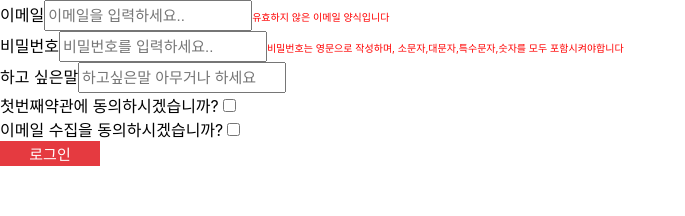
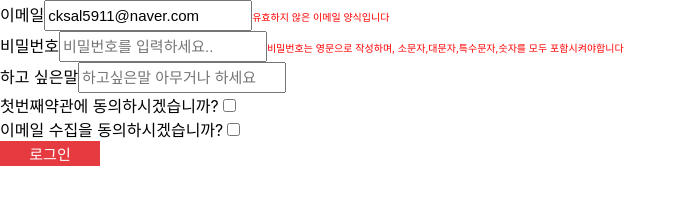
Before and after one commit to yonichaninini/formlib, a React (Create React App) app: page / in a window 1280 px wide. Shown: the top 216 px of the page, without its empty margins (0-685 px from the left). Built offline with nearby package versions, Linux system fonts and the light colour scheme.

Commit message:
데이터 흐름

```diff
--- a/src/App.js
+++ b/src/App.js
@@ -1,65 +1,14 @@
-import React from "react";
+import React, { useState } from "react";
 import "./App.css";
-
-import TextField from "./components/input/TextField";
-import Form from "./components/form/Form";
-import Button from "./components/button/Button";
-import CheckBox from "./components/checkbox/CheckBox";
-import Label from "./components/label/Label";
+import Parents from "./component/Parents";
 
 function App() {
-  const myValidation = /^(?=.*?[A-Z])(?=.*?[a-z])(?=.*?[0-9])(?=.*?[#?!@$%^&*-]).{8,}$/;
-
+  const [formData, setFormData] = useState({ id: "cksal5911@naver.com" });
   const onSubmit = data => {
-    console.log(data);
+    setFormData(data);
   };
-  return (
-    <div className="App">
-      <Form onSubmit={onSubmit}>
-        <div>
-          <Label htmlFor="email">이메일</Label>
-          <TextField
-            placeholder="이메일을 입력하세요.."
-            name="email"
-            type="email"
-            validation="email"
-            required={true}
-            notValidMsg="유효하지 않은 이메일 양식입니다"
-          />
-        </div>
-        <div>
-          <Label>비밀번호</Label>
-          <TextField
-            placeholder="비밀번호를 입력하세요.."
-            name="password"
-            type="password"
-            myValidation={myValidation}
-            required={true}
-            notValidMsg="비밀번호는 영문으로 작성하며, 소문자,대문자,특수문자,숫자를 모두 포함시켜야합니다"
-          />
-        </div>
-        <div>
-          <Label>하고 싶은말</Label>
-          <TextField
-            placeholder="하고싶은말 아무거나 하세요"
-            name="say"
-            type="text"
-          />
-        </div>
-        <div>
-          <Label initialValue={true}>첫번째약관에 동의하시겠습니까?</Label>
-          <CheckBox name="1" />
-        </div>
-        <div>
-          <Label>이메일 수집을 동의하시겠습니까?</Label>
-          <CheckBox name="2" />
-        </div>
-        <div>
-          <Button innerText="로그인" />
-        </div>
-      </Form>
-    </div>
-  );
+  console.log(formData);
+  return <Parents initialData={formData} onSubmit={onSubmit} />;
 }
 
 export default App;
--- /dev/null
+++ b/src/component/Chilren.js
@@ -0,0 +1,61 @@
+import React from "react";
+
+import TextField from "../form_components/input/TextField";
+import Form from "../form_components/form/Form";
+import Button from "../form_components/button/Button";
+import CheckBox from "../form_components/checkbox/CheckBox";
+import Label from "../form_components/label/Label";
+
+const Chilren = ({ initialData, onSubmit }) => {
+  const myValidation = /^(?=.*?[A-Z])(?=.*?[a-z])(?=.*?[0-9])(?=.*?[#?!@$%^&*-]).{8,}$/;
+  return (
+    <div className="App">
+      <Form onSubmit={onSubmit}>
+        <div>
+          <Label htmlFor="email">이메일</Label>
+          <TextField
+            placeholder="이메일을 입력하세요.."
+            name="email"
+            type="email"
+            validation="email"
+            required={true}
+            notValidMsg="유효하지 않은 이메일 양식입니다"
+            initialValue={initialData.id}
+          />
+        </div>
+        <div>
+          <Label>비밀번호</Label>
+          <TextField
+            placeholder="비밀번호를 입력하세요.."
+            name="password"
+            type="password"
+            myValidation={myValidation}
+            required={true}
+            notValidMsg="비밀번호는 영문으로 작성하며, 소문자,대문자,특수문자,숫자를 모두 포함시켜야합니다"
+          />
+        </div>
+        <div>
+          <Label>하고 싶은말</Label>
+          <TextField
+            placeholder="하고싶은말 아무거나 하세요"
+            name="say"
+            type="text"
+          />
+        </div>
+        <div>
+          <Label initialValue={true}>첫번째약관에 동의하시겠습니까?</Label>
+          <CheckBox name="1" />
+        </div>
+        <div>
+          <Label>이메일 수집을 동의하시겠습니까?</Label>
+          <CheckBox name="2" />
+        </div>
+        <div>
+          <Button innerText="로그인" />
+        </div>
+      </Form>
+    </div>
+  );
+};
+
+export default Chilren;
--- /dev/null
+++ b/src/component/Parents.js
@@ -0,0 +1,8 @@
+import React from "react";
+import Chilren from "./Chilren";
+
+const Parents = ({ initialData, onSubmit }) => {
+  return <Chilren initialData={initialData} onSubmit={onSubmit} />;
+};
+
+export default Parents;
--- a/src/components/checkbox/CheckBox.js
+++ b/src/form_components/checkbox/CheckBox.js
@@ -12,7 +12,6 @@ const CheckBox = ({ name }) => {
         path: "value"
       });
     }
-    console.log(ref);
   }, [fieldName, ref, registerField]);
   return <input type="checkbox" />;
 };
--- a/src/components/form/Form.js
+++ b/src/form_components/form/Form.js
@@ -6,7 +6,6 @@ import formStateContext from "../../contexts/formStateContext";
 
 const Form = ({ children, onSubmit, initialData }) => {
   const [fields, setFields] = useState([]);
-  console.log(fields);
   let isValid = false;
   const onHandleSubmit = e => {
     e.preventDefault();
--- a/src/components/input/TextField.js
+++ b/src/form_components/input/TextField.js
@@ -11,7 +11,8 @@ const TextField = ({
   myValidation,
   notValidMsg,
   name,
-  required
+  required,
+  initialValue
   //style
 }) => {
   const ref = useRef(null);
@@ -41,7 +42,7 @@ const TextField = ({
       fontSize: "10px"
     }
   };
-  const [value, setValue] = useState(null);
+  const [value, setValue] = useState();
   const onchange = e => {
     setValue(e.target.value);
   };
@@ -57,6 +58,7 @@ const TextField = ({
         onChange={onchange}
         required={required}
         ref={ref}
+        value={initialValue ? initialValue : value}
       />
       <span className="notValidMsg" style={style.notValidMsg}>
         {isValid ? "" : notValidMsg}
```
Also changed, not shown: src/form_components/button/Button.js (renamed from src/components/button/Button.js), src/form_components/checkbox/CheckBoxGroup.js (renamed from src/components/checkbox/CheckBoxGroup.js), src/form_components/label/Label.js (renamed from src/components/label/Label.js), src/form_components/selectBox/SelectBox.js (renamed from src/components/selectBox/SelectBox.js), src/form_components/utill/Validation.js (renamed from src/components/utill/Validation.js).
